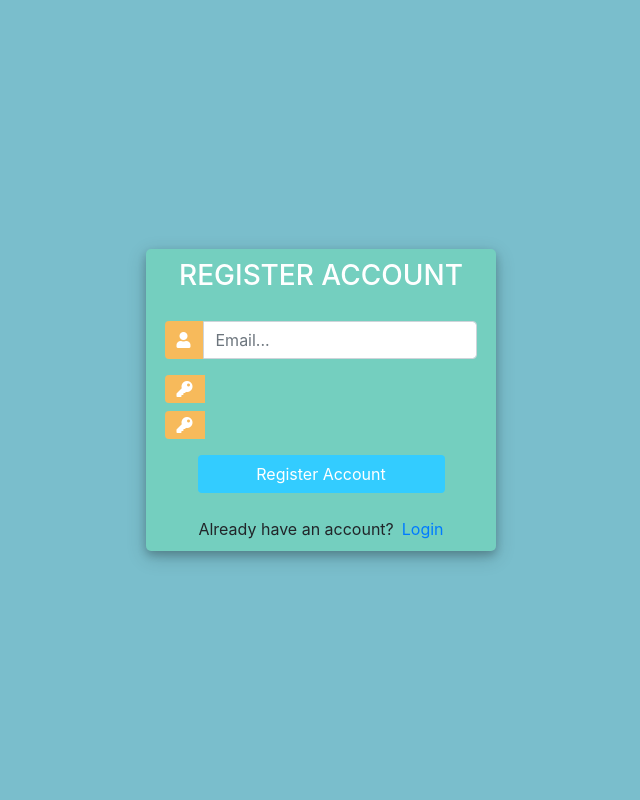
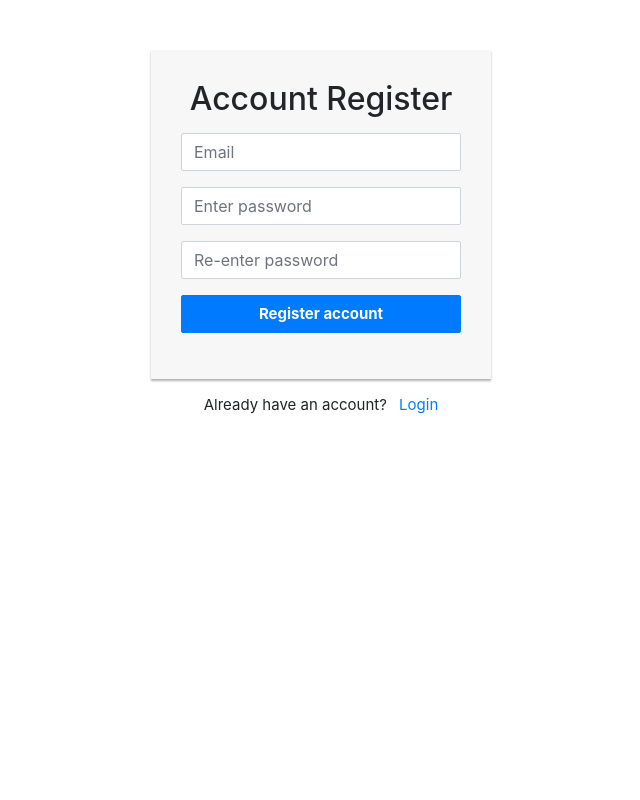
Before and after one commit to cathyli247/LoginWebPage, a Django app: template templates/sysadmin/register.html in a window 1280 px wide. Shown: the whole page, without its empty margins (319-959 px from the left). Run offline with Django 3.2, Linux system fonts and the light colour scheme; the template is opened without the code that fills it, so the values that code supplies are empty; some libraries are stand-ins or nearby versions.

Commit message:
new tempalte

```diff
--- a/templates/sysadmin/register.html
+++ b/templates/sysadmin/register.html
@@ -1,132 +1,73 @@
 <!DOCTYPE html>
-<html>
-
+<html lang="en">
 <head>
-	<title>Login</title>
-	<link rel="stylesheet" href="https://stackpath.bootstrapcdn.com/bootstrap/4.1.3/css/bootstrap.min.css" integrity="sha384-MCw98/SFnGE8fJT3GXwEOngsV7Zt27NXFoaoApmYm81iuXoPkFOJwJ8ERdknLPMO" crossorigin="anonymous">
-	<script src="https://ajax.googleapis.com/ajax/libs/jquery/3.3.1/jquery.min.js"></script>
-	<link rel="stylesheet" href="https://use.fontawesome.com/releases/v5.6.1/css/all.css" integrity="sha384-gfdkjb5BdAXd+lj+gudLWI+BXq4IuLW5IT+brZEZsLFm++aCMlF1V92rMkPaX4PP" crossorigin="anonymous">
-
+<meta charset="utf-8">
+<meta name="viewport" content="width=device-width, initial-scale=1, shrink-to-fit=no">
+<title>Account Register</title>
+<link rel="stylesheet" href="https://stackpath.bootstrapcdn.com/bootstrap/4.5.0/css/bootstrap.min.css">
+<link rel="stylesheet" href="https://maxcdn.bootstrapcdn.com/font-awesome/4.7.0/css/font-awesome.min.css">
+<script src="https://code.jquery.com/jquery-3.5.1.min.js"></script>
+<script src="https://cdn.jsdelivr.net/npm/popper.js@1.16.0/dist/umd/popper.min.js"></script>
+<script src="https://stackpath.bootstrapcdn.com/bootstrap/4.5.0/js/bootstrap.min.js"></script>
 <style>
-		body,
-		html {
-			margin: 0;
-			padding: 0;
-			height: 100%;
-			background: #7abecc !important;
+.login-form {
+    width: 340px;
+    margin: 50px auto;
+  	font-size: 15px;
 }
-		.user_card {
-			width: 350px;
-			margin-top: auto;
-			margin-bottom: auto;
-			background: #74cfbf;
-			position: relative;
-			display: flex;
-			justify-content: center;
-			flex-direction: column;
-			padding: 10px;
-			box-shadow: 0 4px 8px 0 rgba(0, 0, 0, 0.2), 0 6px 20px 0 rgba(0, 0, 0, 0.19);
-			-webkit-box-shadow: 0 4px 8px 0 rgba(0, 0, 0, 0.2), 0 6px 20px 0 rgba(0, 0, 0, 0.19);
-			-moz-box-shadow: 0 4px 8px 0 rgba(0, 0, 0, 0.2), 0 6px 20px 0 rgba(0, 0, 0, 0.19);
-			border-radius: 5px;
-
+.login-form form {
+    margin-bottom: 15px;
+    background: #f7f7f7;
+    box-shadow: 0px 2px 2px rgba(0, 0, 0, 0.3);
+    padding: 30px;
 }
-
-		.form_container {
-			margin-top: 20px;
+.login-form h2 {
+    margin: 0 0 15px;
 }
-
-		#form-title{
-			color: #fff;
+.form-control, .btn {
+    min-height: 38px;
+    border-radius: 2px;
 }
-		.login_btn {
-			width: 100%;
-			background: #33ccff !important;
-			color: white !important;
+.btn {
+    font-size: 15px;
+    font-weight: bold;
 }
-		.login_btn:focus {
-			box-shadow: none !important;
-			outline: 0px !important;
-		}
-		.login_container {
-			padding: 0 2rem;
-		}
-		.input-group-text {
-			background: #f7ba5b !important;
-			color: white !important;
-			border: 0 !important;
-			border-radius: 0.25rem 0 0 0.25rem !important;
-		}
-		.input_user,
-		.input_pass:focus {
-			box-shadow: none !important;
-			outline: 0px !important;
-		}
-
 </style>
-
 </head>
 <body>
-	<div class="container h-100">
-		<div class="d-flex justify-content-center h-100">
-			<div class="user_card">
-				<div class="d-flex justify-content-center">
-					<h3 id="form-title">REGISTER ACCOUNT</h3>
-				</div>
-				<div class="d-flex justify-content-center form_container">
+<div class="login-form">
+    <form action="" method="POST">
+    <h2 class="text-center">Account Register</h2>
 
-					<form method="POST" action="">
     {% csrf_token %}
-						<div class="input-group mb-3">
-							<div class="input-group-append">
-								<span class="input-group-text"><i class="fas fa-user"></i></span>
-							</div>
-							<input type="text" name="email" id="email" placeholder="{{email}}." class="form-control">
-						</div>
-						<div class="input-group mb-2">
-							<div class="input-group-append">
-								<span class="input-group-text"><i class="fas fa-key"></i></span>
-							</div>
-							{{form.password1}}
-						</div>
-						<div class="input-group mb-2">
-							<div class="input-group-append">
-								<span class="input-group-text"><i class="fas fa-key"></i></span>
-							</div>
-							{{form.password2}}
+        <div class="form-group">
+            <input type="text" name="email" id="email" class="form-control" placeholder="Email" required="required">
         </div>
 
-				   		<div class="d-flex justify-content-center mt-3 login_container">
-				 			<input class="btn login_btn" type="submit" value="Register Account">
+	    <div class="form-group">
+			<input type="password" name="password1" autocomplete="new-password" required_id="id_password1" class="form-control" placeholder="Enter password" required="required">
 		</div>
 
-					</form>
+        <div>
+	        <div class="form-group">
+				<input type="password" name="password2" autocomplete="new-password" required_id="id_password2" class="form-control" placeholder="Re-enter password" required="required">
+	        </div>
+        </div>
+        <div class="form-group">
+            <button type="submit" class="btn btn-primary btn-block">Register account</button>
         </div>
         {{form.errors}}
-				<div class="mt-4">
-					<div class="d-flex justify-content-center links">
+    </form>
+
+    <p class="text-center">
 		Already have an account? <a href="{% url 'email' %}" class="ml-2">Login</a>
-					</div>
-				</div>
-			</div>
-		</div>
+    </p>
 </div>
 <script>
 	var email = "{{email}}";
 	if (email != "None"){
 		document.getElementById("email").value = email;
 	}
-
-		//Query All input fields
-		var form_fields = document.getElementsByTagName('input')
-		form_fields[1].placeholder='Email...';
-		form_fields[2].placeholder='Enter password...';
-		form_fields[3].placeholder='Re-enter Password...';
-
-
-		for (var field in form_fields){
-			form_fields[field].className += ' form-control'
-		}
 </script>
 </body>
 </html>
--- a/views.py
+++ b/views.py
@@ -47,7 +47,7 @@
                 auth_login(request, user)
                 return redirect('home')
             else:
-                messages.info(request, 'Email OR password is incorrect')
+                messages.info(request, 'Password is incorrect')
 
         context = {'email': email}
         return render(request, 'sysadmin/login.html', context)
```
Also changed, not shown: templates/sysadmin/email.html (+43 -94 lines), templates/sysadmin/login.html (+39 -105 lines). Lines whose indentation alone changed are shown as unchanged.
